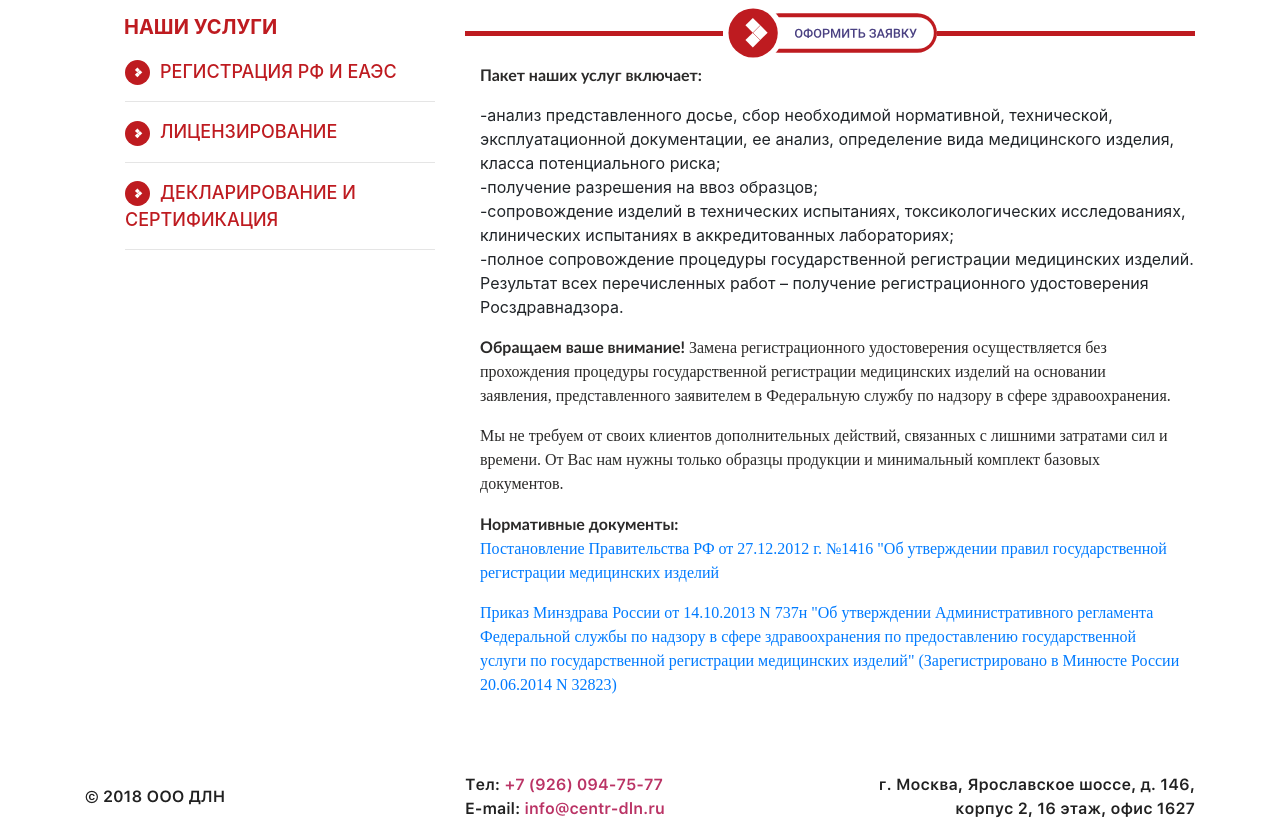
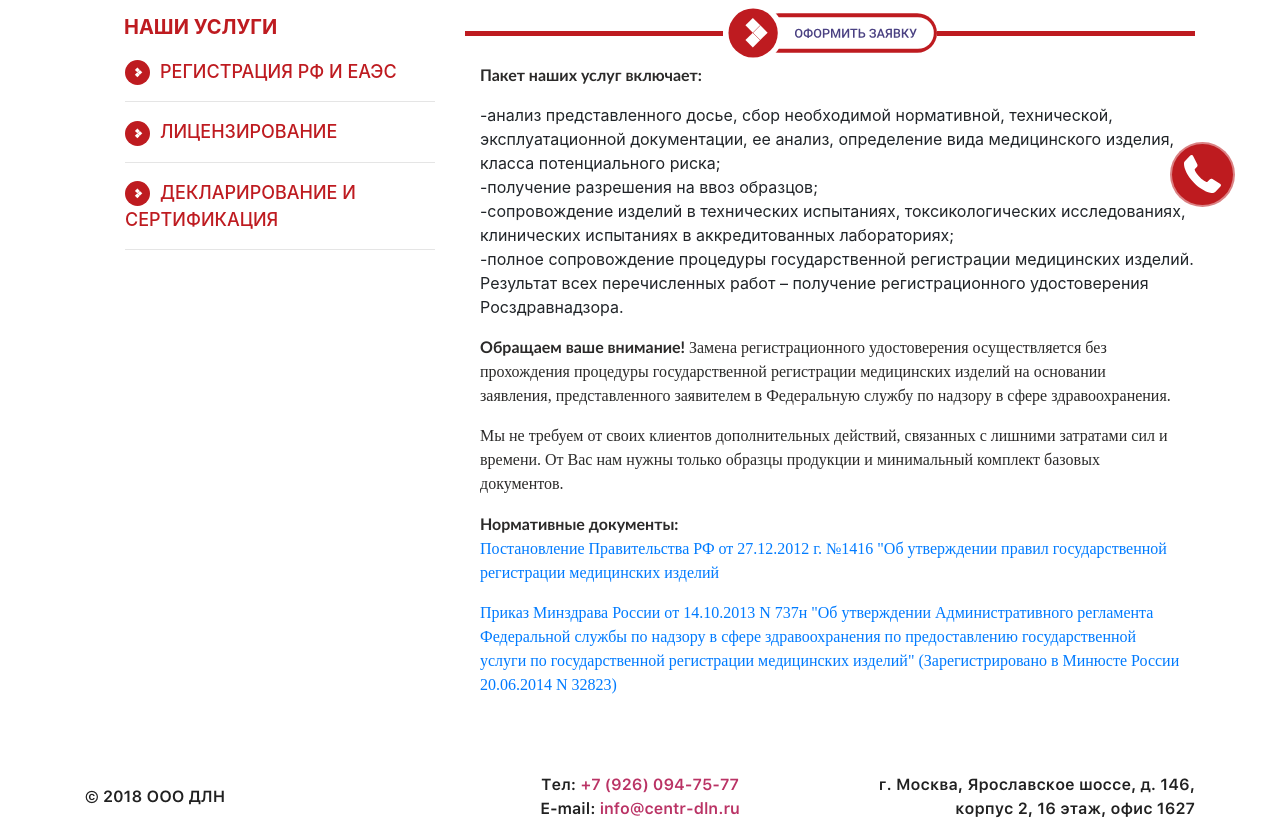
Before and after one commit to YEKabantsov/DLN_site, a Django app: page /medicinskie-izdeliya in a window 1280 px wide. Shown: the part 548-1384 px from the top of the page. Run offline with Django 3.2, Linux system fonts and the light colour scheme; some libraries are stand-ins or nearby versions; some web fonts are replaced.

Commit message:
without big scheme

```diff
--- a/dlnapp/urls.py
+++ b/dlnapp/urls.py
@@ -1,6 +1,10 @@
 from django.conf.urls import url, handler404, handler500
 from . import views
 from django.views.generic.base import RedirectView
+from django import template
+from django.template.defaultfilters import stringfilter
+from django.utils.safestring import mark_safe
+from django.utils.html import urlize as urlize_impl
 
 urlpatterns = [
     # url(r'^deklarirovanie$', views.declarate),
--- a/templates/footer.html
+++ b/templates/footer.html
@@ -1,10 +1,13 @@
 {% load static %}
 <footer class="footer">
+    <div>
+        <a href="#" data-toggle="modal" data-target=".bd-example-modal-sm" style="position: fixed; right: 45px; bottom:45px;"><img src="{% static 'img/phone.svg' %}" alt=""></a>
+    </div>
     <div class="container">
         <div class="row d-flex align-items-center justify-content-center">
-            <p class="col-12 col-sm-4 mb-0">© 2018 ООО ДЛН</p>
-            <p class="col-12 col-sm-4 mb-0">Тел: <span class="red_text">+7 (926) 094-75-77</span><br>E-mail: <span class="red_text">info@centr-dln.ru</span></p>
-            <p class="col-12 col-sm-4 mb-0 text-right white_text"> г. Москва, Ярославское шоссе, д. 146, <br>корпус 2, 16 этаж, офис 1627</p>
+            <p class="col-12 col-sm-4 mb-0 text-center text-sm-left">© 2018 ООО ДЛН</p>
+            <p class="col-12 col-sm-4 mb-0 text-center">Тел: <span class="red_text">+7 (926) 094-75-77</span><br>E-mail: <span class="red_text">info@centr-dln.ru</span></p>
+            <p class="col-12 col-sm-4 mb-0 text-center text-sm-right white_text"> г. Москва, Ярославское шоссе, д. 146, <br>корпус 2, 16 этаж, офис 1627</p>
         </div>
     </div>
 </footer>
--- a/templates/html/certification-iso.html
+++ b/templates/html/certification-iso.html
@@ -51,7 +51,10 @@
                 последующей выдачей соответствующих сертификатов.
             </p>
             <p class="col-12 text_other_page">Оценка осуществляется с выездом на производство.</p>
-
+        </div>
+        <p class="col-12 text-center red-subtitle bold_text" style="font-size: 19px;">Этапы выполнения работ</p>
+        <div class="col-12 text-center">
+            <img src="{% static  'img/smk.svg'%}" alt="">
         </div>
     </div>
 </div>
--- a/templates/html/index.html
+++ b/templates/html/index.html
@@ -192,7 +192,7 @@
             </div>
         </div>
     </section>
-    <button type="button" class="btn btn-primary" data-toggle="modal" data-target=".bd-example-modal-sm">Small modal</button>
+    <!--<button type="button" class="btn btn-primary" data-toggle="modal" data-target=".bd-example-modal-sm">Small modal</button>-->
 
     <section class="d-block d-sm-none">
         <div class="container">
--- a/templates/html/medical-products.html
+++ b/templates/html/medical-products.html
@@ -81,10 +81,10 @@
                 <p class="col-12 text_other_page">
                     <span class="bold_text">Нормативные документы:</span>
                     <br>
-                    <a href="#" target="_blank">Постановление Правительства РФ от 27.12.2012 г. №1416 "Об утверждении правил государственной регистрации медицинских изделий</a>
+                    <a href="http://pravo.gov.ru/proxy/ips/?docbody=&nd=102162372" target="_blank">Постановление Правительства РФ от 27.12.2012 г. №1416 "Об утверждении правил государственной регистрации медицинских изделий</a>
                 </p>
                 <p class="col-12 text_other_page">
-                    <a href="#" target="_blank">
+                    <a href="http://www.consultant.ru/document/cons_doc_LAW_165272/2ff7a8c72de3994f30496a0ccbb1ddafdaddf518/" target="_blank">
                         Приказ Минздрава России от 14.10.2013 N 737н
                         "Об утверждении Административного регламента Федеральной службы по надзору в сфере здравоохранения по предоставлению государственной услуги по государственной регистрации медицинских изделий"
                         (Зарегистрировано в Минюсте России 20.06.2014 N 32823)
```
Also changed, not shown: static/img/phone.svg (added), static/img/smk.svg (added).
